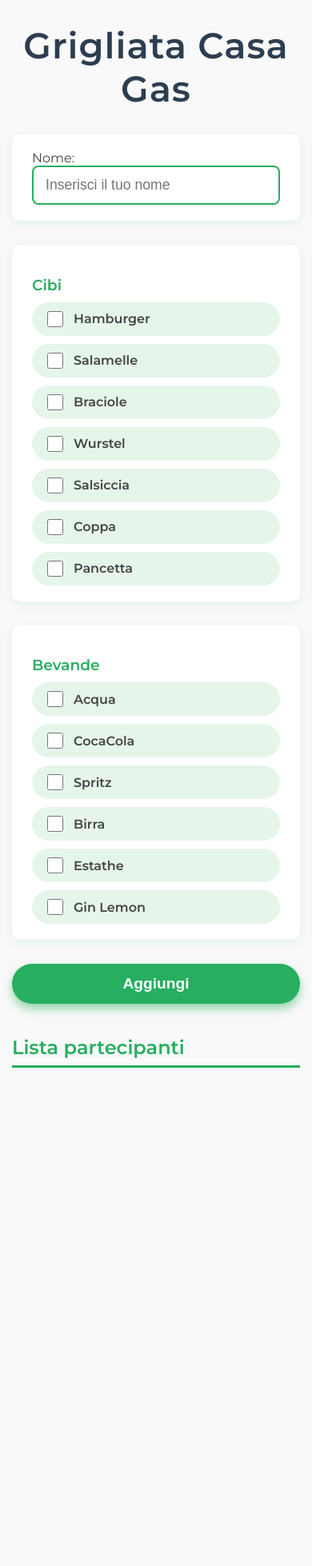
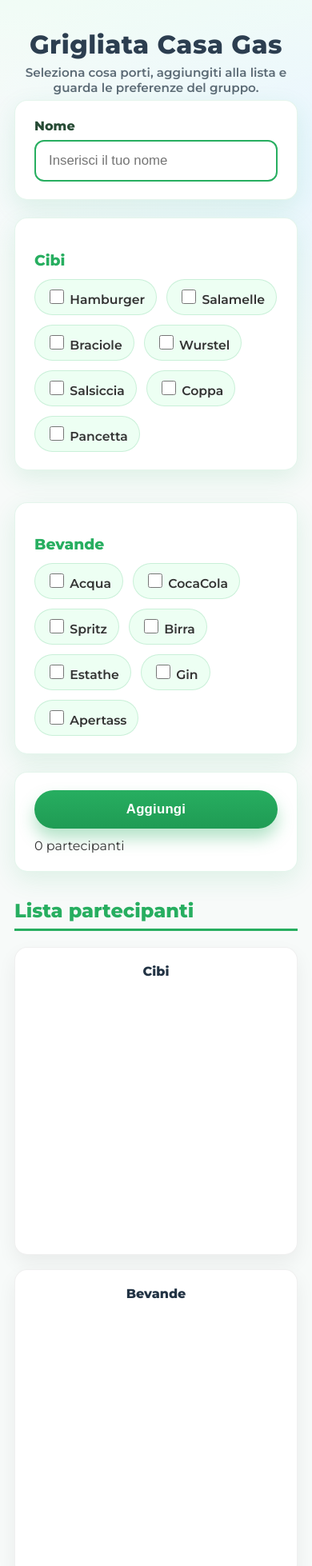
Before and after one commit to LoriGas/grigliata, a plain HTML site: page index.html in a window 390 px wide. Shown: the top 1958 px of the page at 80% size. Before the commit the page ends 1835 px from the top, so only its background shows below. Drawn offline with nearby package versions, Linux system fonts and the light colour scheme; no server answers.

Commit message:
Update index.html

```diff
--- a/index.html
+++ b/index.html
@@ -3,170 +3,139 @@
 <head>
 <meta charset="UTF-8" />
 <meta name="viewport" content="width=device-width, initial-scale=1" />
-<title>Grigliata Casa Gas - Con Firebase</title>
+<title>Grigliata Casa Gas - Con Firebase (v2)</title>
 
 <!-- Google Font -->
-<link href="https://fonts.googleapis.com/css2?family=Montserrat:wght@400;600&display=swap" rel="stylesheet" />
+<link href="https://fonts.googleapis.com/css2?family=Montserrat:wght@400;600;800&display=swap" rel="stylesheet" />
 
 <style>
   /* Reset base */
-  * {
-    box-sizing: border-box;
+  * { box-sizing: border-box; }
+  :root{
+    --brand:#27ae60;
+    --brand-2:#2ecc71;
+    --ink:#2c3e50;
+    --bg:#f7faf9;
+    --card:#ffffff;
   }
   body {
     font-family: 'Montserrat', sans-serif;
-    background: #f9f9f9;
+    background: radial-gradient(1200px 600px at 20% -10%, #e8fff2 0%, transparent 60%),
+                radial-gradient(900px 500px at 120% 10%, #e7f6ff 0%, transparent 60%),
+                var(--bg);
     margin: 0;
-    padding: 0 15px 40px;
+    padding: 0 18px 48px;
     color: #333;
-    max-width: 700px;
+    max-width: 960px;
     margin-left: auto;
     margin-right: auto;
   }
+  header{
+    text-align:center;
+    padding: 36px 10px 6px;
+  }
   h1 {
-    text-align: center;
-    margin-top: 30px;
-    color: #2c3e50;
-    font-weight: 600;
-    font-size: 2.8rem;
-    letter-spacing: 1px;
+    margin: 0;
+    color: var(--ink);
+    font-weight: 800;
+    font-size: clamp(2rem, 4vw, 3rem);
+    letter-spacing: .5px;
   }
+  .subtitle{
+    margin-top: 6px;
+    color:#5c6b76;
+    font-weight:600;
+    font-size: .95rem;
+  }
+
   h2 {
-    border-bottom: 3px solid #27ae60;
+    border-bottom: 3px solid var(--brand);
     padding-bottom: 8px;
-    color: #27ae60;
-    font-weight: 600;
-    margin-top: 40px;
+    color: var(--brand);
+    font-weight: 700;
+    margin-top: 34px;
   }
-  h3 {
-    color: #27ae60;
-    margin-bottom: 10px;
+  h3 { color: var(--brand); margin-bottom: 12px; }
+
+  .grid{
+    display:grid;
+    grid-template-columns: 1fr 1fr;
+    gap: 18px;
   }
 
   .section {
-    background: #fff;
-    padding: 20px 25px;
-    border-radius: 10px;
-    box-shadow: 0 4px 12px rgb(39 174 96 / 0.1);
-    margin-bottom: 30px;
+    background: var(--card);
+    padding: 22px 24px;
+    border-radius: 16px;
+    box-shadow: 0 10px 30px rgba(39, 174, 96, 0.12);
+    border: 1px solid rgba(39,174,96,.12);
+    backdrop-filter: blur(2px);
+    margin-bottom: 22px;
   }
 
-  label {
-    display: flex;
-    align-items: center;
-    gap: 10px;
-    cursor: pointer;
-    user-select: none;
-    font-weight: 500;
-    color: #444;
-  }
-  label input[type="checkbox"] {
-    width: 20px;
-    height: 20px;
-    accent-color: #27ae60;
-    cursor: pointer;
-  }
+  label[for="nome"]{ font-weight:700; color:#274b35; margin-bottom:8px; display:block; }
   #nome {
     width: 100%;
-    padding: 12px 15px;
-    font-size: 1.1rem;
-    border: 2px solid #27ae60;
-    border-radius: 8px;
+    padding: 14px 16px;
+    font-size: 1.05rem;
+    border: 2px solid var(--brand);
+    border-radius: 12px;
     outline-offset: 2px;
-    transition: border-color 0.3s ease;
+    transition: border-color 0.25s ease, box-shadow .2s ease;
+    box-shadow: 0 1px 0 rgba(0,0,0,.02) inset;
   }
-  #nome:focus {
-    border-color: #2ecc71;
-  }
+  #nome:focus { border-color: var(--brand-2); box-shadow: 0 0 0 6px rgba(46,204,113,.12); }
 
   .checkbox-group {
-    display: flex;
-    flex-wrap: wrap;
-    gap: 15px;
+    display: flex; flex-wrap: wrap; gap: 12px;
   }
   .checkbox-group label {
-    background: #e6f5ea;
-    padding: 8px 15px;
-    border-radius: 30px;
-    font-weight: 600;
-    font-size: 1rem;
-    transition: background-color 0.3s ease;
+    background: #edfff3;
+    padding: 9px 14px;
+    border-radius: 999px;
+    font-weight: 600; font-size: .98rem;
+    transition: all 0.25s ease;
+    border:1px solid rgba(39,174,96,.18);
   }
-  .checkbox-group label:hover {
-    background-color: #c8e6c9;
+  .checkbox-group label:hover { background-color: #d9f7e3; transform: translateY(-1px); }
+  .checkbox-group input[type="checkbox"]{ width: 18px; height: 18px; accent-color: var(--brand); cursor: pointer; }
+
+  .actions { display:flex; gap:12px; flex-wrap:wrap; align-items:center; }
+  button {
+    background: linear-gradient(180deg, var(--brand), #1f9b54);
+    color: white; border: none; padding: 14px 26px;
+    font-weight: 700; font-size: 1.05rem; letter-spacing:.2px;
+    border-radius: 999px; cursor: pointer;
+    box-shadow: 0 12px 20px rgba(39, 174, 96, 0.35);
+    transition: transform .15s ease, box-shadow .2s ease, filter .2s ease;
   }
+  button:hover { transform: translateY(-1px); filter: brightness(1.02); box-shadow: 0 14px 26px rgba(39,174,96,.45); }
 
-  button {
-    background-color: #27ae60;
-    color: white;
-    border: none;
-    padding: 14px 30px;
-    font-weight: 600;
-    font-size: 1.2rem;
-    border-radius: 50px;
-    cursor: pointer;
-    box-shadow: 0 6px 12px rgb(39 174 96 / 0.5);
-    transition: background-color 0.3s ease;
-    display: block;
-    margin: 0 auto 40px;
-    width: fit-content;
+  ul#lista { list-style-type: none; padding-left: 0; }
+  ul#lista li {
+    background: var(--card);
+    padding: 14px 16px; margin-bottom: 10px; border-radius: 14px;
+    box-shadow: 0 6px 16px rgba(0,0,0,0.06);
+    display: grid; grid-template-columns: 1fr auto; gap:12px; align-items:center;
+    font-weight: 500; font-size: .98rem; border:1px solid rgba(0,0,0,.06);
   }
-  button:hover {
-    background-color: #2ecc71;
+  ul#lista li .pill{ background:#eef8f1; padding:6px 10px; border-radius:999px; font-size:.85rem; font-weight:700; color:#2b7d4c; }
+  ul#lista li button { background-color: #e74c3c; box-shadow: none; padding: 8px 14px; border-radius: 10px; font-weight: 700; font-size: .9rem; }
+  ul#lista li button:hover { background-color: #c0392b; }
+
+  .charts{
+    display:grid; grid-template-columns: 1fr 1fr; gap: 18px;
   }
+  .chart-card{ background:var(--card); border:1px solid rgba(0,0,0,.06); border-radius:16px; padding:16px; box-shadow:0 10px 24px rgba(0,0,0,.06); }
+  .chart-title{ font-weight:700; color:#234; margin: 4px 0 8px; text-align:center; }
 
-  ul#lista {
-    list-style-type: none;
-    padding-left: 0;
-  }
-  ul#lista li {
-    background: #fff;
-    padding: 15px 20px;
-    margin-bottom: 12px;
-    border-radius: 10px;
-    box-shadow: 0 3px 8px rgb(0 0 0 / 0.07);
-    display: flex;
-    justify-content: space-between;
-    align-items: center;
-    font-weight: 500;
-    font-size: 1rem;
-  }
-  ul#lista li button {
-    background-color: #e74c3c;
-    box-shadow: none;
-    padding: 8px 14px;
-    border-radius: 20px;
-    font-weight: 600;
-    font-size: 0.9rem;
-    transition: background-color 0.25s ease;
-  }
-  ul#lista li button:hover {
-    background-color: #c0392b;
-  }
-
-  canvas {
-    display: block;
-    max-width: 100%;
-    margin: 20px auto 40px;
-  }
+  canvas { display:block; max-width: 100%; margin: 0 auto; }
 
   /* Responsive */
-  @media (max-width: 480px) {
-    .checkbox-group {
-      flex-direction: column;
-      gap: 10px;
-    }
-    button {
-      width: 100%;
-    }
-    ul#lista li {
-      flex-direction: column;
-      align-items: flex-start;
-      gap: 8px;
-    }
-    ul#lista li button {
-      align-self: flex-end;
-    }
+  @media (max-width: 760px) {
+    .grid, .charts{ grid-template-columns: 1fr; }
+    button { width: 100%; }
+    ul#lista li { grid-template-columns: 1fr; }
   }
 </style>
 
@@ -180,13 +149,17 @@
 </head>
 <body>
 
+<header>
   <h1>Grigliata Casa Gas</h1>
+  <div class="subtitle">Seleziona cosa porti, aggiungiti alla lista e guarda le preferenze del gruppo.</div>
+</header>
 
 <div class="section">
-  <label for="nome">Nome:</label>
+  <label for="nome">Nome</label>
   <input type="text" id="nome" autocomplete="off" placeholder="Inserisci il tuo nome" />
 </div>
 
+<div class="grid">
   <div class="section">
     <h3>Cibi</h3>
     <div id="cibi" class="checkbox-group"></div>
@@ -196,14 +169,26 @@
     <h3>Bevande</h3>
     <div id="bevande" class="checkbox-group"></div>
   </div>
+</div>
 
+<div class="section actions">
   <button onclick="aggiungiPartecipante()">Aggiungi</button>
+  <span class="pill" id="totPartecipanti">0 partecipanti</span>
+</div>
 
 <h2>Lista partecipanti</h2>
 <ul id="lista"></ul>
 
-<canvas id="graficoCibi" width="400" height="200"></canvas>
-<canvas id="graficoBevande" width="400" height="200"></canvas>
+<div class="charts">
+  <div class="chart-card">
+    <div class="chart-title">Cibi</div>
+    <canvas id="graficoCibi" width="400" height="400" aria-label="Grafico a torta cibi" role="img"></canvas>
+  </div>
+  <div class="chart-card">
+    <div class="chart-title">Bevande</div>
+    <canvas id="graficoBevande" width="400" height="400" aria-label="Grafico a torta bevande" role="img"></canvas>
+  </div>
+</div>
 
 <script>
   // Config Firebase (metti qui la tua config)
@@ -222,21 +207,21 @@
   firebase.initializeApp(firebaseConfig);
   const database = firebase.database();
 
-  // Opzioni
+  // Opzioni (Gin Lemon -> Gin; aggiunto Apertass)
   const opzioniCibi = ["Hamburger", "Salamelle", "Braciole", "Wurstel", "Salsiccia", "Coppa", "Pancetta"];
-  const opzioniBevande = ["Acqua", "CocaCola", "Spritz", "Birra", "Estathe", "Gin Lemon"];
+  const opzioniBevande = ["Acqua", "CocaCola", "Spritz", "Birra", "Estathe", "Gin", "Apertass"]; // aggiornato
 
   // Crea checkbox in pagina
   function creaCheckbox(containerId, opzioni) {
     const container = document.getElementById(containerId);
-    container.innerHTML = ''; // reset in caso
+    container.innerHTML = '';
     opzioni.forEach(opt => {
       const label = document.createElement('label');
       const checkbox = document.createElement('input');
       checkbox.type = 'checkbox';
       checkbox.value = opt;
       label.appendChild(checkbox);
-      label.appendChild(document.createTextNode(opt));
+      label.appendChild(document.createTextNode(' ' + opt));
       container.appendChild(label);
     });
   }
@@ -247,17 +232,21 @@
   // Riferimenti DOM
   const listaEl = document.getElementById('lista');
   const nomeInput = document.getElementById('nome');
+  const totPartecipantiEl = document.getElementById('totPartecipanti');
 
   // Grafici
   let graficoCibi, graficoBevande;
 
+  // Palette colori per le torte
+  const palette = [
+    '#27ae60', '#2ecc71', '#16a085', '#1abc9c', '#3498db', '#9b59b6', '#e67e22', '#f1c40f', '#e74c3c', '#8e44ad', '#2c3e50', '#95a5a6'
+  ];
+
   // Aggiunge partecipante nel DB
   function aggiungiPartecipante() {
     const nome = nomeInput.value.trim();
-    if (!nome) {
-      alert('Inserisci un nome');
-      return;
-    }
+    if (!nome) { alert('Inserisci un nome'); return; }
+
     const cibiSelezionati = Array.from(document.querySelectorAll('#cibi input:checked')).map(cb => cb.value);
     const bevandeSelezionate = Array.from(document.querySelectorAll('#bevande input:checked')).map(cb => cb.value);
 
@@ -266,13 +255,8 @@
       return;
     }
 
-    // Crea nuovo partecipante con ID univoco
     const newRef = database.ref('partecipanti').push();
-    newRef.set({
-      nome,
-      cibi: cibiSelezionati,
-      bevande: bevandeSelezionate
-    });
+    newRef.set({ nome, cibi: cibiSelezionati, bevande: bevandeSelezionate });
 
     // Pulisci form
     nomeInput.value = '';
@@ -286,17 +270,17 @@
     listaEl.innerHTML = '';
 
     const partecipanti = Object.entries(dati).map(([id, p]) => ({ id, ...p }));
+    totPartecipantiEl.textContent = `${partecipanti.length} partecipante${partecipanti.length !== 1 ? 'i' : ''}`;
 
     // Crea lista
-    partecipanti.forEach(({id, nome, cibi, bevande}) => {
+    partecipanti.forEach(({id, nome, cibi = [], bevande = []}) => {
       const li = document.createElement('li');
-      li.textContent = `${nome} - Cibi: ${cibi.join(', ')} - Bevande: ${bevande.join(', ')}`;
-
+      const info = document.createElement('div');
+      info.textContent = `${nome} — Cibi: ${cibi.join(', ') || '—'} — Bevande: ${bevande.join(', ') || '—'}`;
       const btn = document.createElement('button');
       btn.textContent = 'Rimuovi';
-      btn.onclick = () => {
-        database.ref('partecipanti/' + id).remove();
-      };
+      btn.onclick = () => database.ref('partecipanti/' + id).remove();
+      li.appendChild(info);
       li.appendChild(btn);
       listaEl.appendChild(li);
     });
@@ -304,57 +288,48 @@
     // Conta per grafici
     const contaCibi = {};
     const contaBevande = {};
-    partecipanti.forEach(({cibi, bevande}) => {
-      cibi.forEach(cibo => {
-        contaCibi[cibo] = (contaCibi[cibo] || 0) + 1;
-      });
-      bevande.forEach(bevanda => {
-        contaBevande[bevanda] = (contaBevande[bevanda] || 0) + 1;
-      });
+    partecipanti.forEach(({cibi = [], bevande = []}) => {
+      cibi.forEach(cibo => { contaCibi[cibo] = (contaCibi[cibo] || 0) + 1; });
+      bevande.forEach(bevanda => { contaBevande[bevanda] = (contaBevande[bevanda] || 0) + 1; });
     });
 
-    aggiornaGrafico(graficoCibi, contaCibi, 'Cibi');
-    aggiornaGrafico(graficoBevande, contaBevande, 'Bevande');
+    graficoCibi = aggiornaGraficoTorta(graficoCibi, 'graficoCibi', contaCibi, 'Cibi');
+    graficoBevande = aggiornaGraficoTorta(graficoBevande, 'graficoBevande', contaBevande, 'Bevande');
   }
 
-  // Funzione per creare o aggiornare un grafico
-  function aggiornaGrafico(chart, dataObj, label) {
+  // Crea/Aggiorna grafico a torta
+  function aggiornaGraficoTorta(chart, canvasId, dataObj, label) {
     const labels = Object.keys(dataObj);
     const data = Object.values(dataObj);
+    const bgColors = labels.map((_, i) => palette[i % palette.length]);
+
+    const ctx = document.getElementById(canvasId).getContext('2d');
+
     if (!chart) {
-      const ctx = label === 'Cibi' ? document.getElementById('graficoCibi').getContext('2d') : document.getElementById('graficoBevande').getContext('2d');
       return new Chart(ctx, {
-        type: 'bar',
+        type: 'pie',
         data: {
           labels,
-          datasets: [{
-            label: label,
-            data,
-            backgroundColor: '#27ae60',
-            borderRadius: 6,
-            maxBarThickness: 40,
-          }]
+          datasets: [{ label, data, backgroundColor: bgColors }]
         },
         options: {
           responsive: true,
-          scales: {
-            y: {
-              beginAtZero: true,
-              ticks: {
-                stepSize: 1
-              }
-            }
-          },
           plugins: {
-            legend: {
-              display: false
-            }
+            legend: { position: 'bottom' },
+            tooltip: { callbacks: { footer: (items) => {
+              // mostra percentuale nella tooltip
+              const sum = data.reduce((a,b)=>a+b,0) || 1;
+              const value = items[0].parsed;
+              const perc = ((value / sum) * 100).toFixed(1) + '%';
+              return 'Quota: ' + perc;
+            }}}
           }
         }
       });
     } else {
       chart.data.labels = labels;
       chart.data.datasets[0].data = data;
+      chart.data.datasets[0].backgroundColor = bgColors;
       chart.update();
       return chart;
     }
@@ -362,8 +337,9 @@
 
   // Setup listener realtime
   database.ref('partecipanti').on('value', snapshot => {
-    graficoCibi = aggiornaGrafico(graficoCibi, {}, 'Cibi');
-    graficoBevande = aggiornaGrafico(graficoBevande, {}, 'Bevande');
+    // inizializza i grafici se non presenti
+    if (!graficoCibi) graficoCibi = aggiornaGraficoTorta(null, 'graficoCibi', {}, 'Cibi');
+    if (!graficoBevande) graficoBevande = aggiornaGraficoTorta(null, 'graficoBevande', {}, 'Bevande');
     aggiornaDati(snapshot);
   });
 </script>
```
Lines whose indentation alone changed are shown as unchanged.
